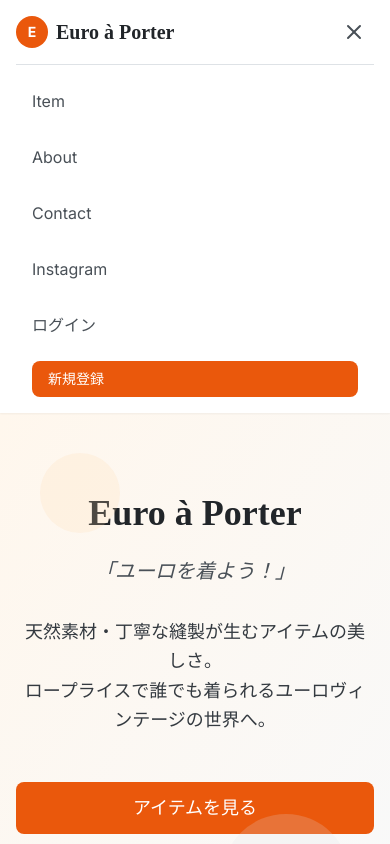
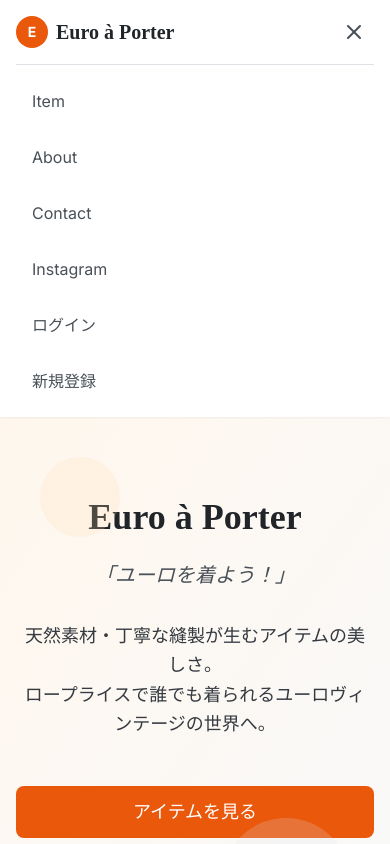
Before and after one commit to atsushimemet/euro_a_porte, a Next.js app: page / in a window 390 px wide. Both pictures are taken after a click on the button 354 px from the left and 32 px from the top of the page. Shown: the top 844 px of the page. Built offline with nearby package versions, Linux system fonts and the light colour scheme.

Commit message:
ハンバーガーメニューの新規登録コンポーネントの見た目を他のメニュー項目と統一

```diff
--- a/components/Header.tsx
+++ b/components/Header.tsx
@@ -89,7 +89,7 @@ export default function Header() {
               </Link>
               <Link
                 href="/auth/signup"
-                className="btn-primary text-sm px-4 py-2 mx-4"
+                className="text-primary-600 hover:text-accent-600 transition-colors duration-200 px-4 py-2"
                 onClick={() => setIsMenuOpen(false)}
               >
                 新規登録
```
